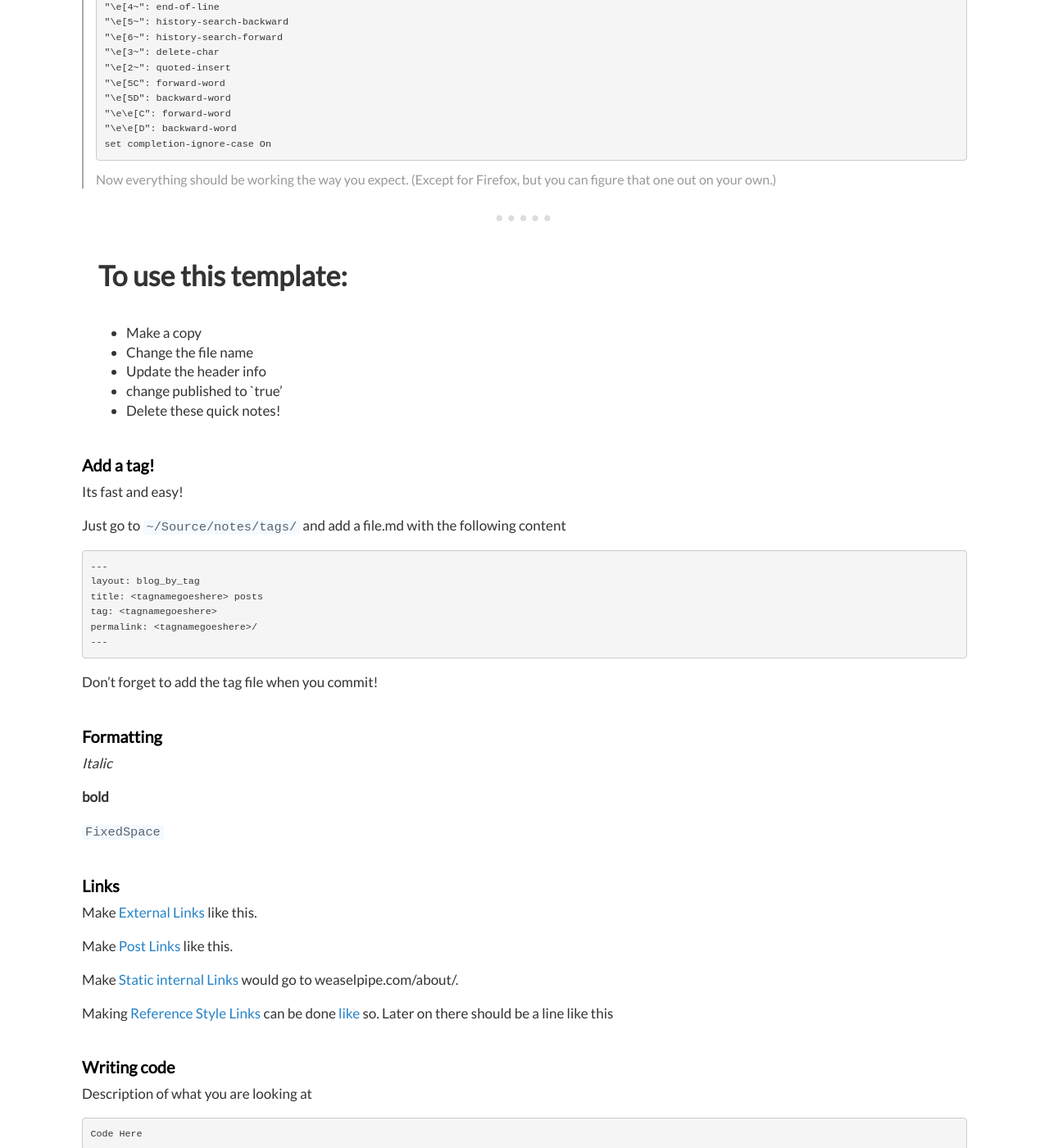
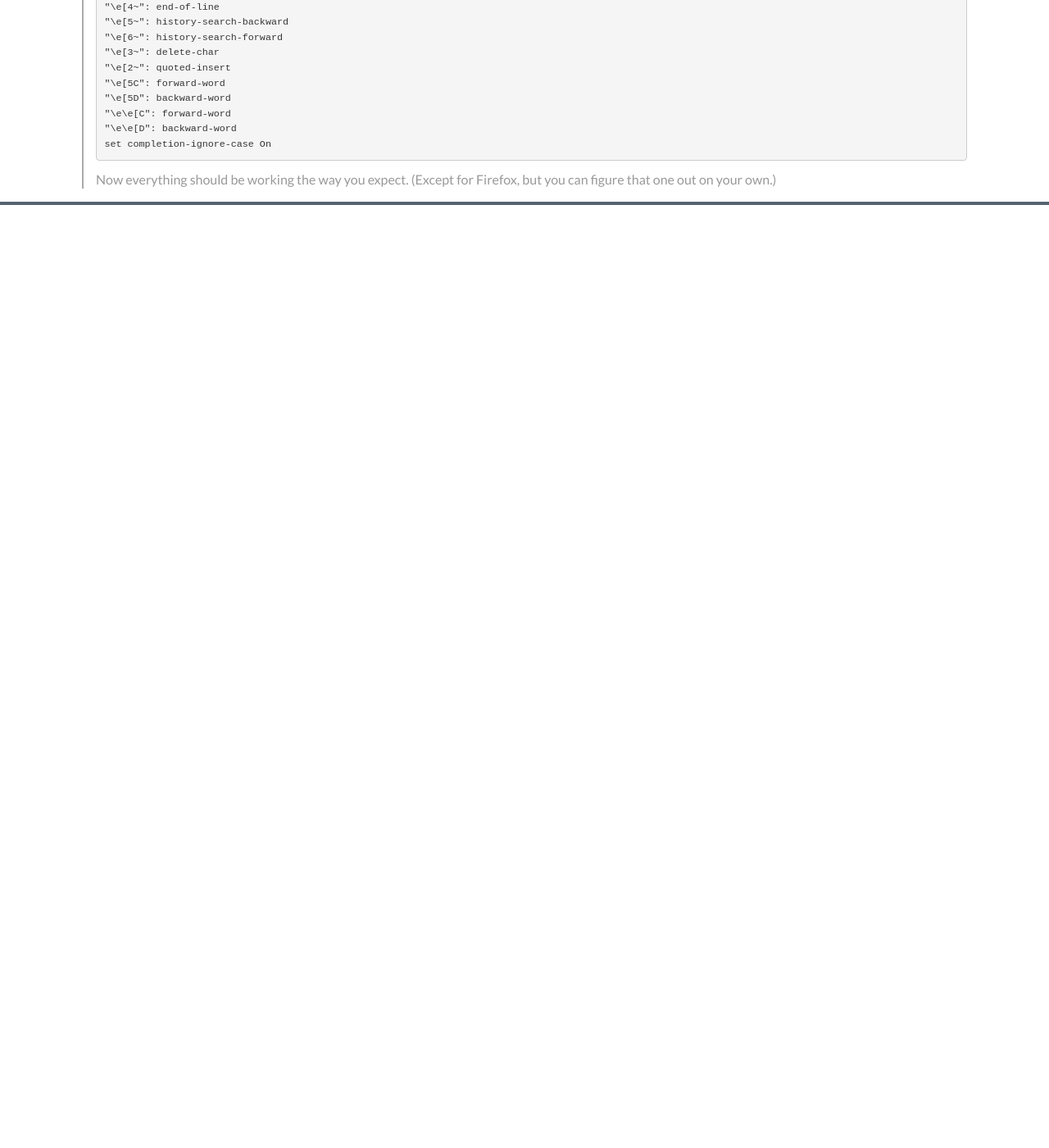
Before and after one commit to mrdanbrooks/mrdanbrooks.github.io, a Jekyll site: the page built from drafts/2015-08-18-mac-fix-home-end-keys.md, in a window 1280 px wide and 1400 px high, scrolled down 1098 px. Shown: the whole window at 82% size. Built offline with Jekyll 4.4.1, drawn with Linux system fonts in a browser that asks for light colours; Markdown is read by kramdown in place of the engine named in the settings; after the commit the page ends 1348 px from its top, so only the background shows below that; some of the changed text lies outside the part shown.

Commit message:
deletes the template text

````diff
--- a/drafts/2015-08-18-mac-fix-home-end-keys.md
+++ b/drafts/2015-08-18-mac-fix-home-end-keys.md
@@ -75,114 +75,3 @@ For the sake of completeness, here is the suggested fix (from the same source)
 > ```
 >
 > Now everything should be working the way you expect. (Except for Firefox, but you can figure that one out on your own.)
-
-
-----------------------------------------
-
-To use this template:
-=====================
-
- - Make a copy
- - Change the file name
- - Update the header info
-  * change published to `true'
- - Delete these quick notes!
-
-Add a tag!
-----------
-
-Its fast and easy!
-
-Just go to `~/Source/notes/tags/` and add a file.md with the following content
-
-    ---
-    layout: blog_by_tag
-    title: <tagnamegoeshere> posts
-    tag: <tagnamegoeshere>
-    permalink: <tagnamegoeshere>/
-    ---
-
-Don't forget to add the tag file when you commit!
-
-Formatting
-----------
-
-_Italic_
-
-**bold**
-
-`FixedSpace`
-
-Links
------
-
-Make [External Links](www.google.com) like this.
-
-Make [Post Links]({% post_url 2014-09-04-udev-usb-mounting %}) like this.
-
-Make [Static internal Links](/about/) would go to weaselpipe.com/about/.
-
-Making [Reference Style Links][google] can be done [like][yahoo] so. Later on there should be a line like this
-
-[google]: http://www.google.com/ "This is google"
-[yahoo]: http://www.yahoo.com/ "Yahoo"
-
-
-Writing code
-------------
-
-Description of what you are looking at
-
-```
-Code Here
-```
-
-Quoting Text
-------------
-
-I like to quote other peoples websites
-
------------------------------
-> Line one
-> line two
-> line three
-> > Indented quote
-> > line two of indented quote
-> Line four
-> line five
-> line six
------------------------------
-
-
-Markdown lets you be lazy
-
------------------------------
-> Line one
-line two
-line three
-> > Indented quote
-> > line two of indented quote
-Line four
-line five
-> line six
------------------------------
-
-
-Lists
------
-
- * Red
- * Green
- * Blue
-
- - The number one
- - second thing
- - three
-
-
-Images
-------
-
-![Alt Text](/path/to/image.jpg "optional title")
-
-Alternatively, you can just use html syntax.
````
